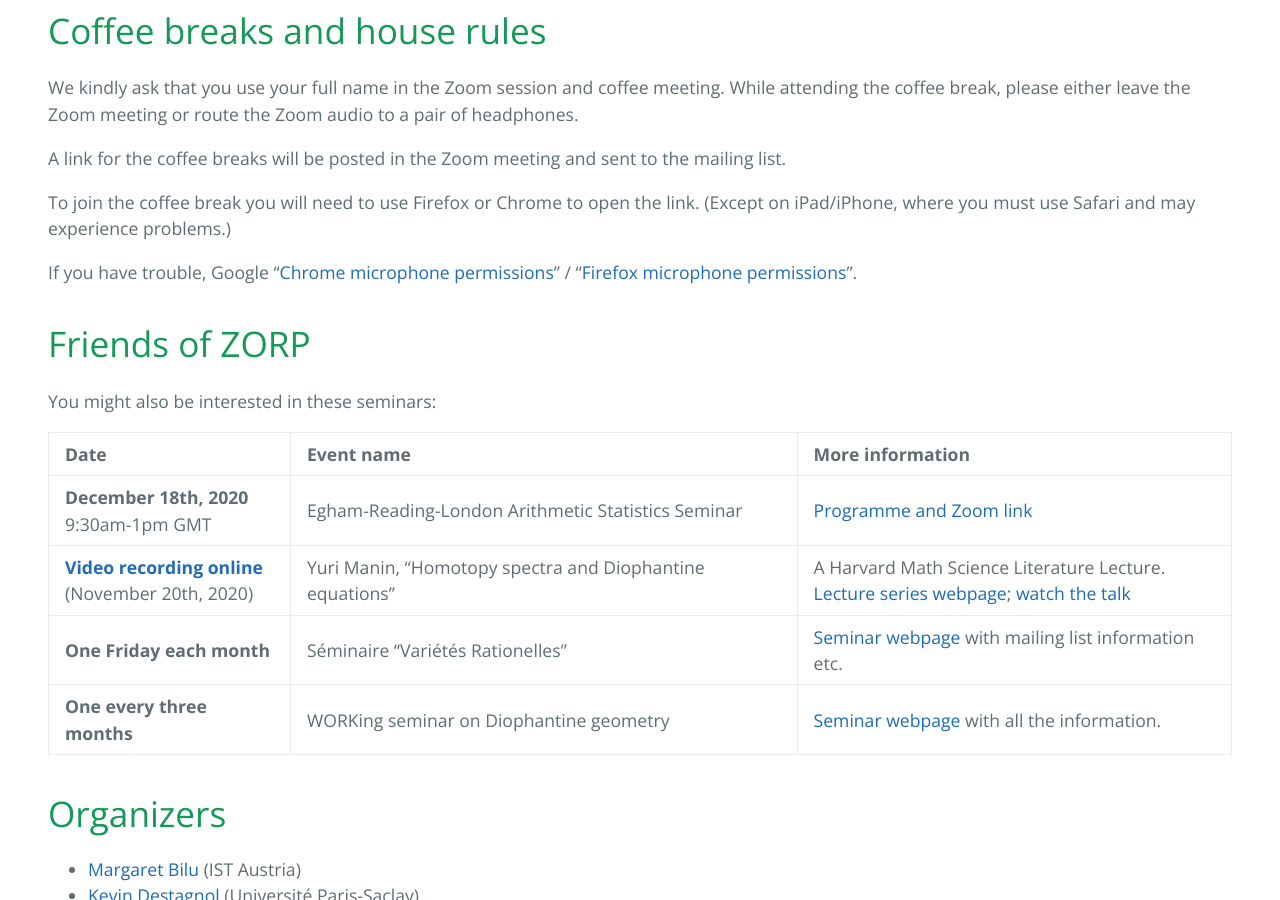
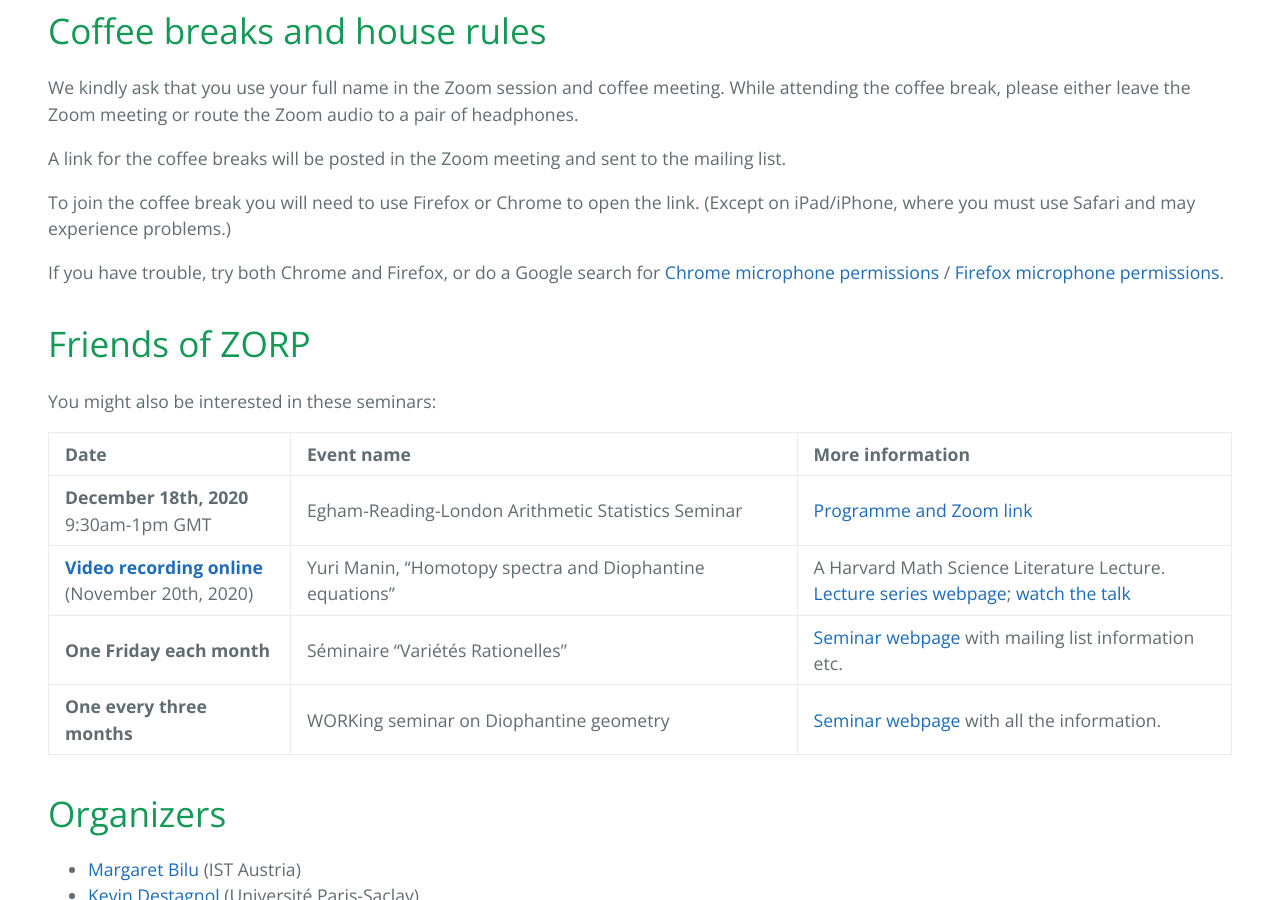
Before and after one commit to zoom-on-rational-points/zoom-on-rational-points.github.io, a Jekyll site: the page built from index.md, in a window 1280 px wide and 900 px high, scrolled down 1836 px. Built offline with Jekyll 4.4.1, drawn with Linux system fonts in a browser that asks for light colours; our own code applies the rules of GitHub Pages for plain Markdown files.

Commit message:
Update index.md

```diff
--- a/index.md
+++ b/index.md
@@ -31,7 +31,7 @@ A link for the coffee breaks will be posted in the Zoom meeting and sent to the
 
 To join the coffee break you will need to use Firefox or Chrome to open the link. (Except on iPad/iPhone, where you must use Safari and may experience problems.)
 
-If you have trouble, Google "<a href="https://support.google.com/chrome/answer/2693767">Chrome microphone permissions</a>" / "<a href="https://support.mozilla.org/en-US/kb/how-manage-your-camera-and-microphone-permissions#w_changing-microphone-permissions">Firefox microphone permissions</a>".
+If you have  trouble, try both Chrome and Firefox, or do a Google search for <a href="https://support.google.com/chrome/answer/2693767">Chrome microphone permissions</a> / <a href="https://support.mozilla.org/en-US/kb/how-manage-your-camera-and-microphone-permissions#w_changing-microphone-permissions">Firefox microphone permissions</a>.
 
 # Friends of ZORP
 
```
